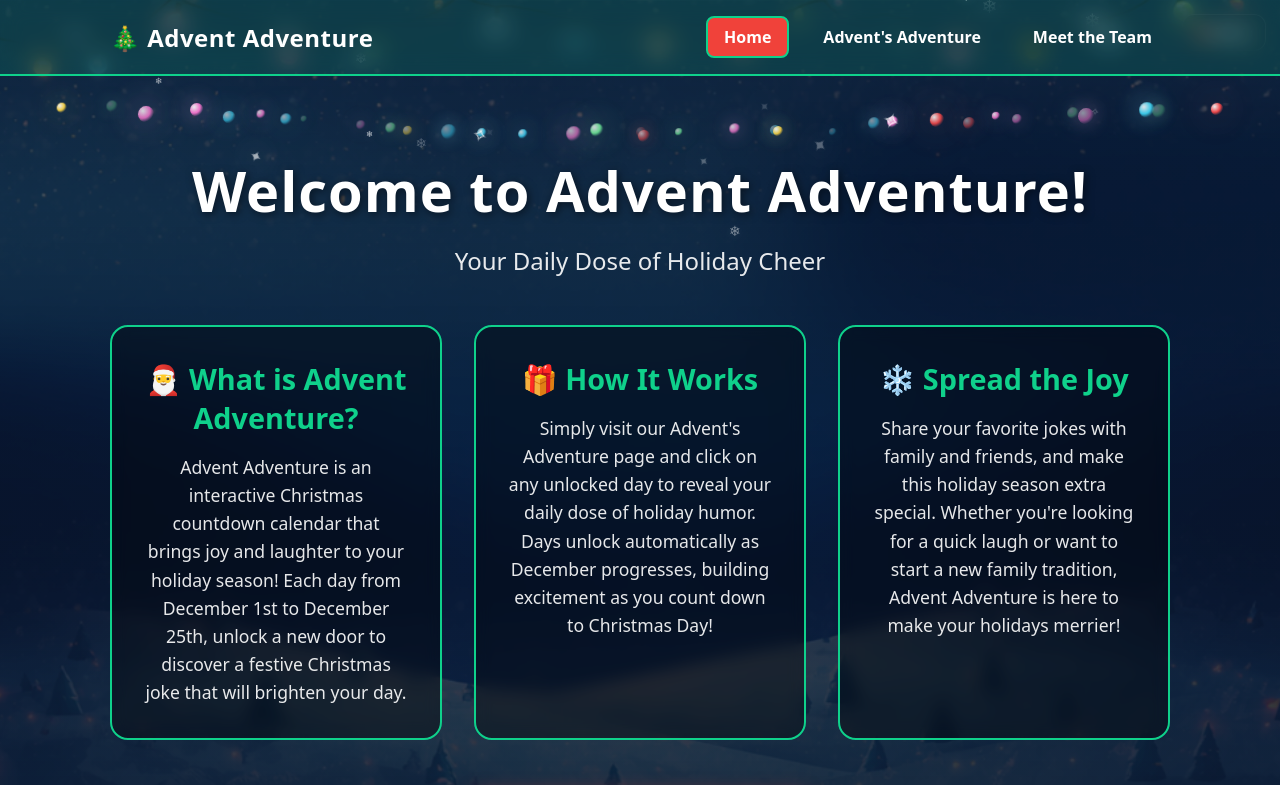
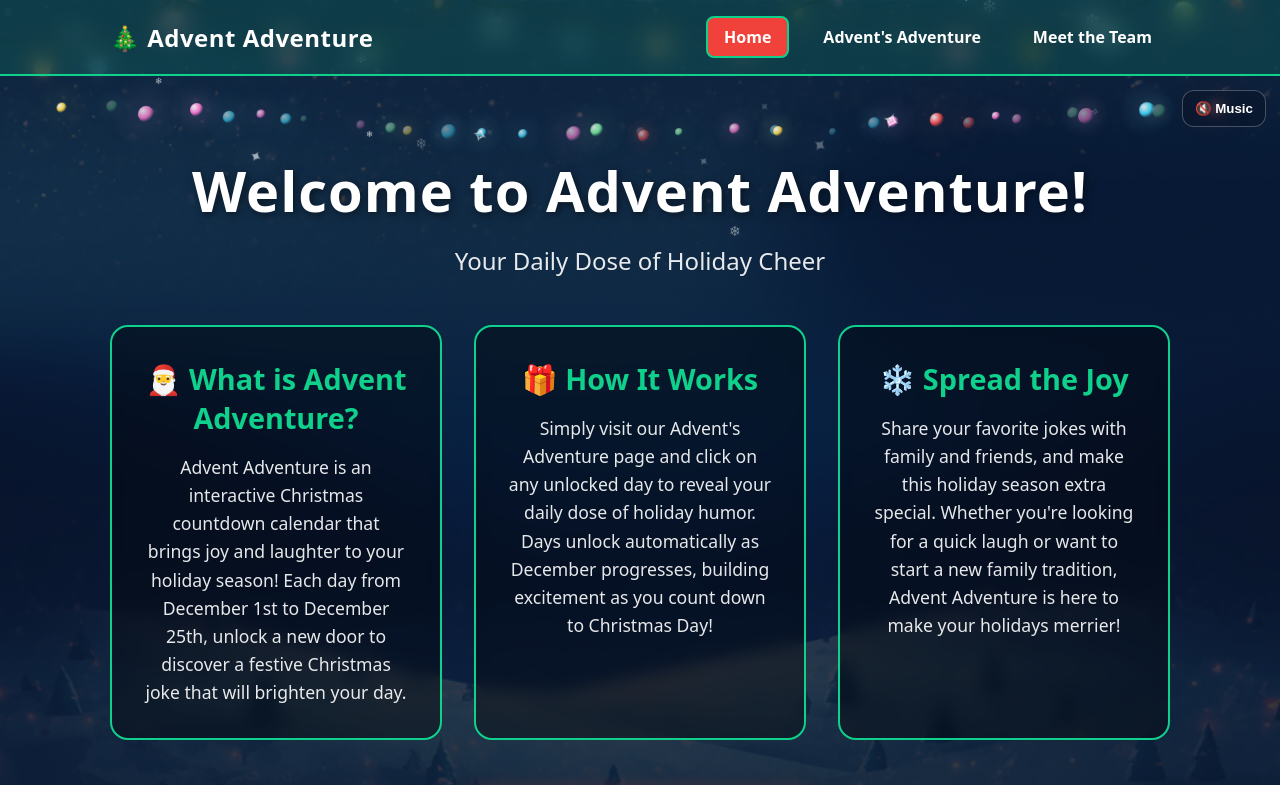
Before and after one commit to DannyGilligan/hackathon-dec-2025, a website: page index.html in a window 1280 px wide. Shown: the top 785 px of the page. Drawn offline with Linux system fonts and the light colour scheme.

Commit message:
Adjust music toggle button position that was hiding behind nav bar for better visibility

```diff
--- a/public/assets/css/styles.css
+++ b/public/assets/css/styles.css
@@ -621,7 +621,7 @@ body {
 /* MUSIC TOGGLE BUTTON */
 .music-toggle {
   position: fixed;
-  top: 14px;
+  top: 90px;
   right: 14px;
   z-index: 30;
 
```
